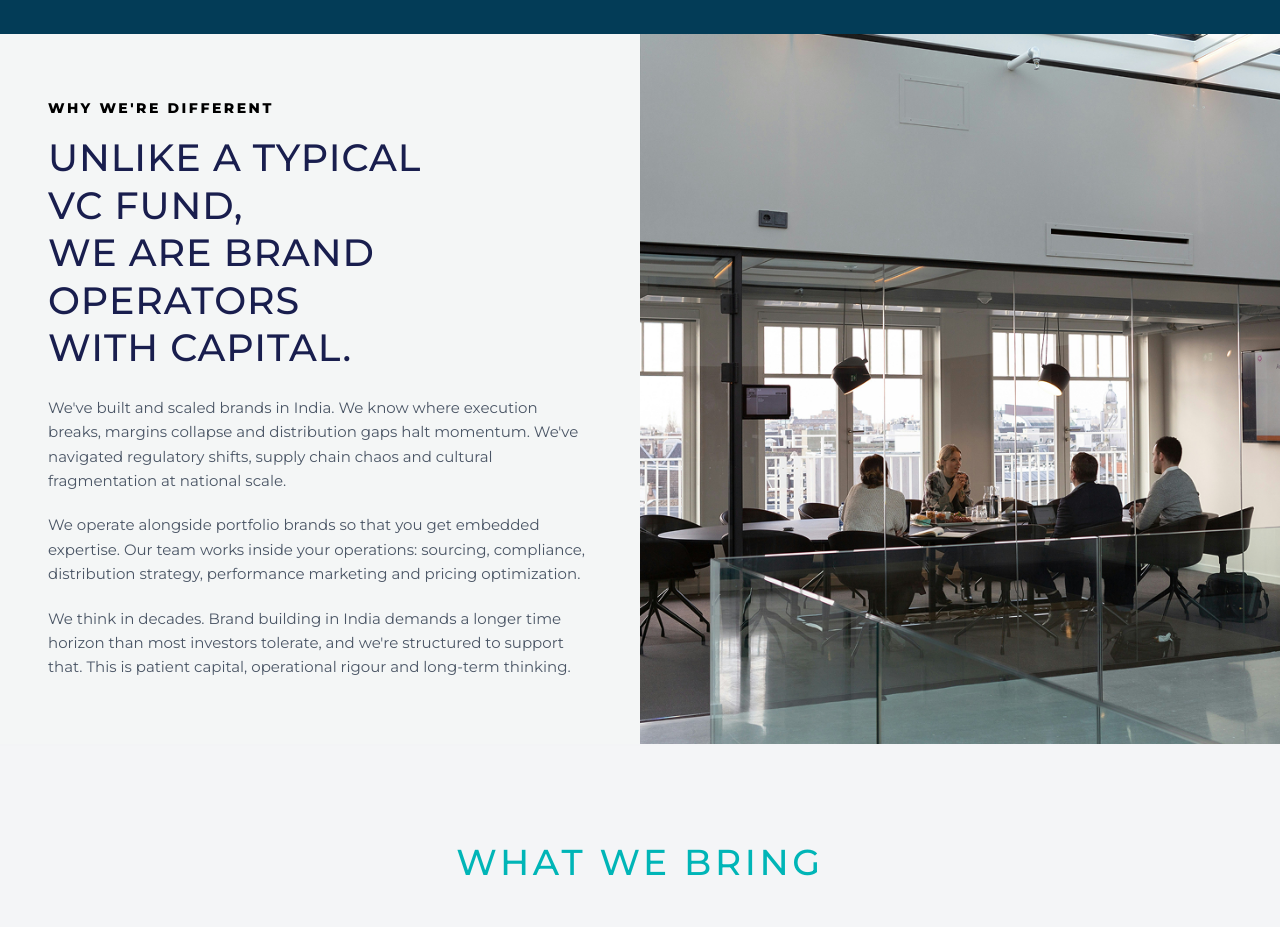
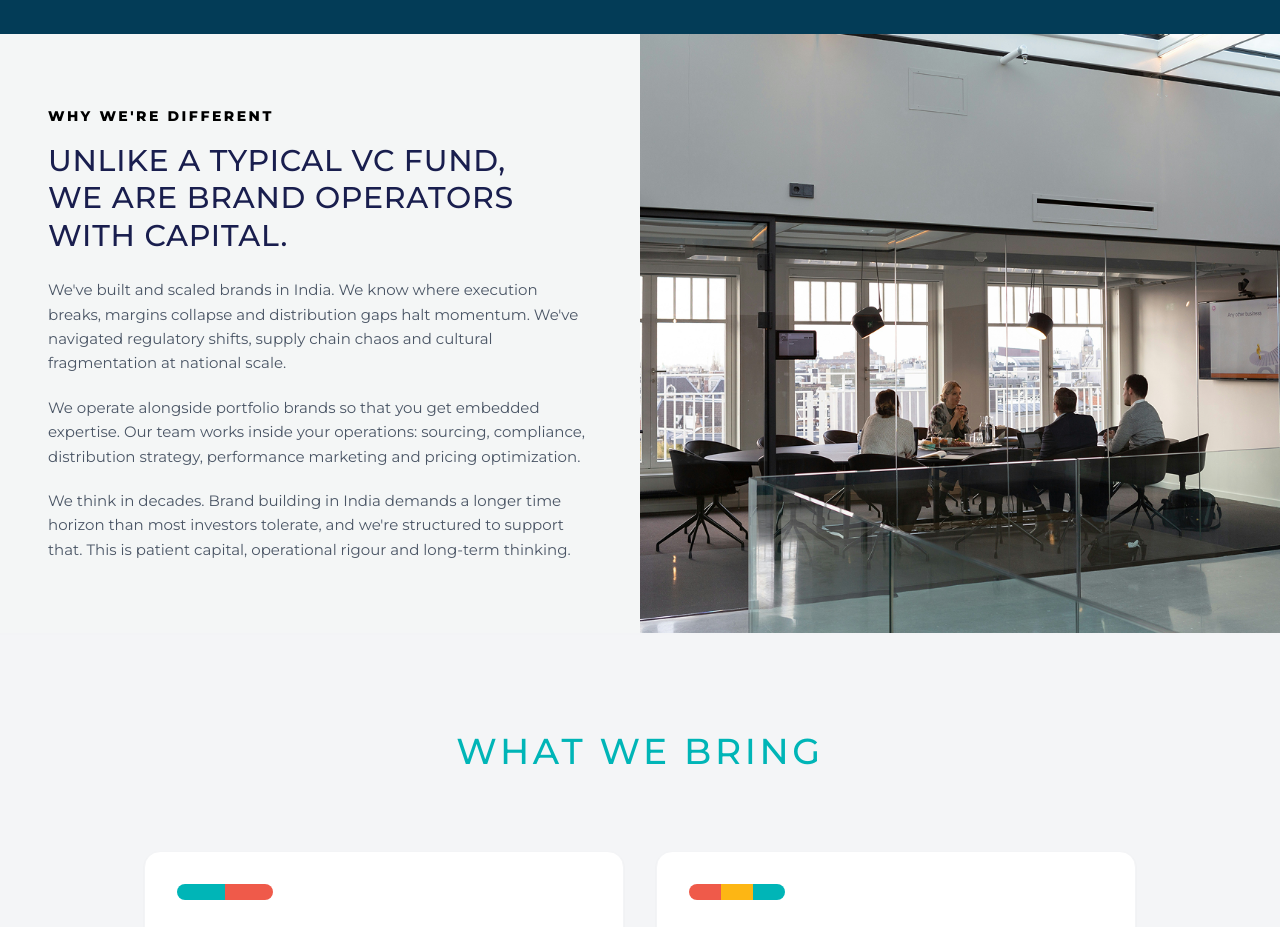
Before and after one commit to holistiqueteam-bit/Glide-new-site, a React (Vite) app: page /glide-capital in a window 1280 px wide. Shown: the part 1720-2647 px from the top of the page. Built offline with nearby package versions, Linux system fonts and the light colour scheme.

Commit message:
Reduce Split Section title font size and change layout back to three lines

```diff
--- a/src/pages/GlideCapital.tsx
+++ b/src/pages/GlideCapital.tsx
@@ -352,11 +352,10 @@ export default function GlideCapital() {
             </motion.span>
 
             <motion.h2
-              className="text-2xl sm:text-3xl lg:text-[38px] font-medium text-[#191E4E] tracking-wide leading-[1.25] uppercase mb-6"
+              className="text-xl sm:text-2xl lg:text-[30px] font-medium text-[#191E4E] tracking-wide leading-[1.25] uppercase mb-6"
               variants={fadeInUp}
             >
-              UNLIKE A TYPICAL<br />
-              VC FUND,<br />
+              UNLIKE A TYPICAL VC FUND,<br />
               WE ARE BRAND OPERATORS<br />
               WITH CAPITAL.
             </motion.h2>
```
